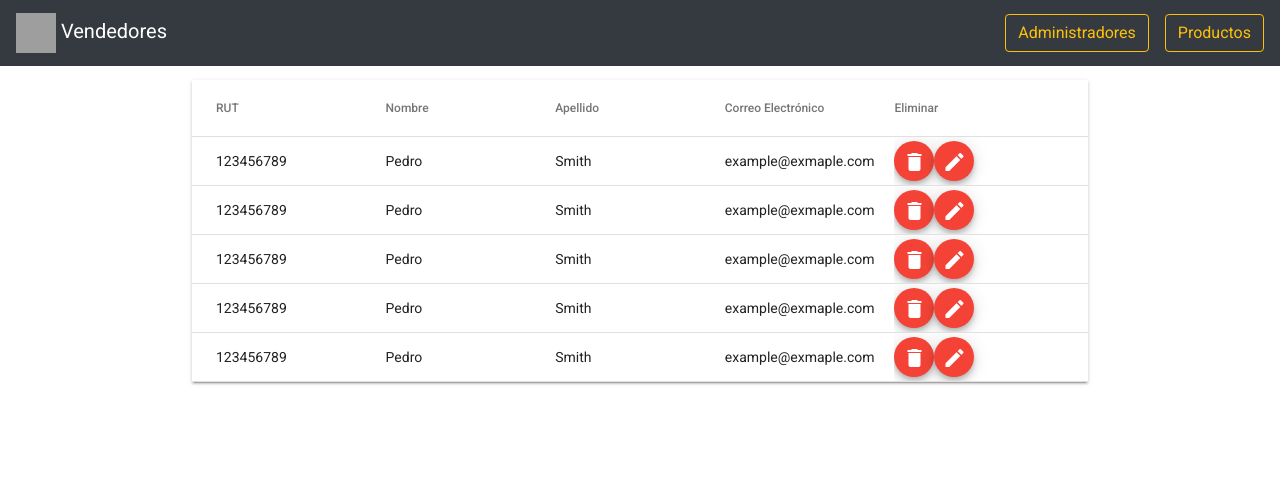
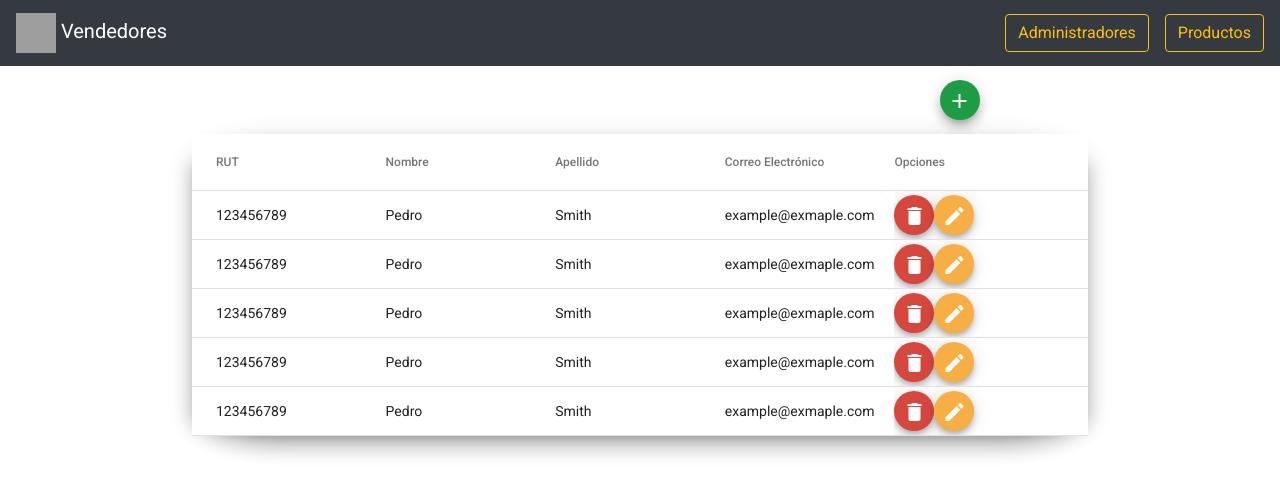
Before and after one commit to cacunae/ProyectoFinal, an Angular app: page /vendedores in a window 1280 px wide. Shown: the top 494 px of the page. Built offline with nearby package versions, Linux system fonts and the light colour scheme; grey boxes are pictures that could not be loaded.

Commit message:
vendedoressss

```diff
--- a/src/app/componentes/administradores/administradores.component.html
+++ b/src/app/componentes/administradores/administradores.component.html
@@ -23,7 +23,7 @@
   </div>
 </nav>
 
-<div style="width: 70%; margin: 1em auto" class="mat-elevation-z2">
+<div style="width: 70%; margin: 1em auto" class="mat-elevation-z8">
   <mat-table [dataSource]="estudiantes">
     <ng-container matColumnDef="rut">
       <mat-header-cell *matHeaderCellDef> RUT </mat-header-cell>
--- a/src/app/componentes/vendedor/vendedor.component.html
+++ b/src/app/componentes/vendedor/vendedor.component.html
@@ -23,7 +23,25 @@
   </div>
 </nav>
 
-<div style="width: 70%; margin: 1em auto" class="mat-elevation-z2">
+<div
+  class="container"
+  style="text-align: end; margin: auto; padding-right: 18%; padding-top: 1em"
+>
+  <button
+    class="btn btn-outline-warning mat-elevation-z8"
+    style="background-color: #1c9d43; color: white"
+    href="#contenido"
+    data-toggle="dialog"
+    mat-mini-fab
+  >
+    <mat-icon>add</mat-icon>
+  </button>
+</div>
+
+<div
+  style="width: 70%; margin: 1em auto; border-radius: 10%"
+  class="mat-elevation-z12"
+>
   <mat-table [dataSource]="estudiantes">
     <ng-container matColumnDef="rut">
       <mat-header-cell *matHeaderCellDef> RUT </mat-header-cell>
@@ -48,17 +66,22 @@
       </mat-cell>
     </ng-container>
     <ng-container matColumnDef="opciones">
-      <mat-header-cell *matHeaderCellDef> Eliminar </mat-header-cell>
+      <mat-header-cell *matHeaderCellDef> Opciones </mat-header-cell>
       <mat-cell *matCellDef="let estudiante; index as i">
-        <button mat-mini-fab color="warn" (click)="eliminar(i)">
+        <button
+          mat-mini-fab
+          style="background-color: #d8473e"
+          (click)="eliminar(i)"
+        >
           <mat-icon>delete</mat-icon>
         </button>
+
         <button
-          (click)="guardar(i)"
+          style="background-color: #f7ae42; color: white"
+          (click)="modificar(i)"
           href="#contenido"
           data-toggle="modal"
           mat-mini-fab
-          color="warn"
         >
           <mat-icon>edit</mat-icon>
         </button>
```
